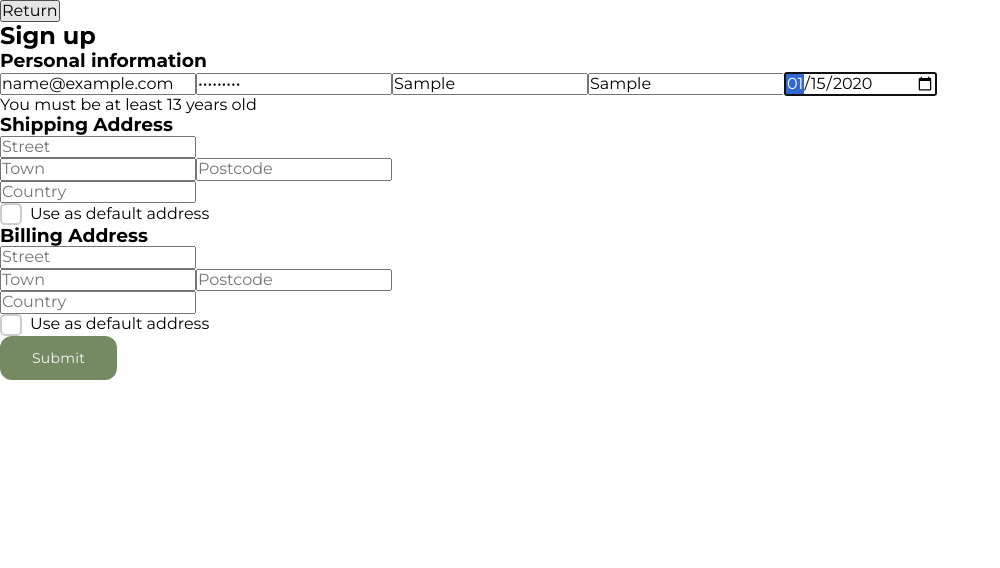
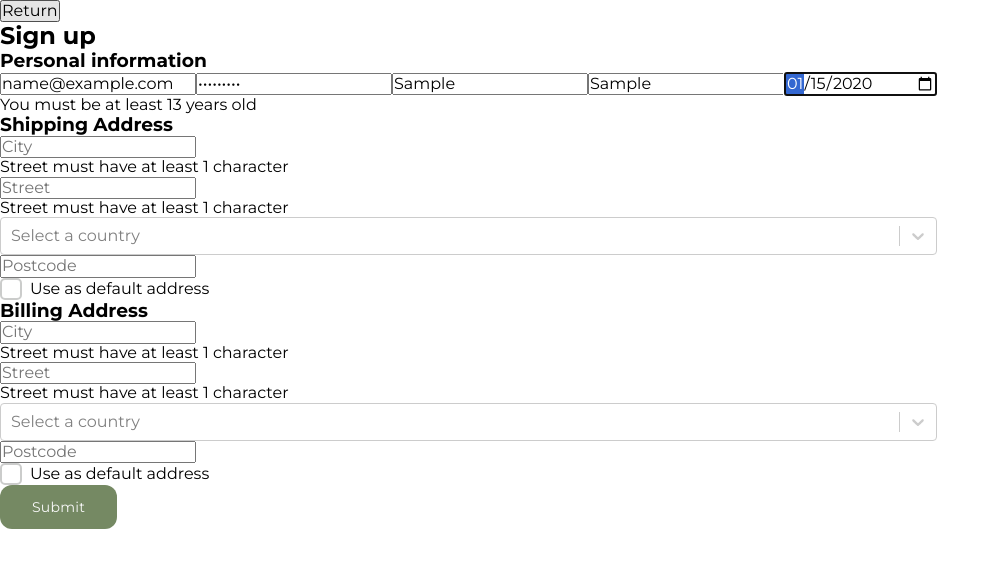
Before and after one commit to D4n1el13and37/e-commerce-app, a React (Vite) app: page / in a window 1280 px wide. Both pictures are taken after typing "name@example.com", "Sample123", "Sample", "Sample", "2020-01-15", "Sample" into the empty fields and a click on the button "Submit". Shown: the top 568 px of the page, without its empty margins (0-1000 px from the left). Built offline with nearby package versions, Linux system fonts and the light colour scheme.

Commit message:
feat: add validation fieds for shipping and billin addresses

```diff
--- a/package.json
+++ b/package.json
@@ -39,6 +39,7 @@
     "react-hook-form": "^7.51.4",
     "react-redux": "^9.1.2",
     "react-router-dom": "^6.23.0",
+    "react-select": "^5.8.0",
     "vite": "^5.2.10"
   },
   "devDependencies": {
--- a/src/App.tsx
+++ b/src/App.tsx
@@ -2,7 +2,7 @@
 // import { projectKey, getApiRoot } from './api/BuildClient';
 import React from 'react';
 
-import './App.css';
+// import './App.css';
 import Register from './pages/Register/Register';
 import Button from './components/ui/button/Button';
 import Checkbox from './components/ui/checkbox/Checkbox';
--- a/src/components/form/Address.tsx
+++ /dev/null
@@ -1,52 +0,0 @@
-import React from 'react';
-
-import Checkbox from '../ui/checkbox/Checkbox';
-
-export default function Address({ register, errors }) {
-  return (
-    <div>
-      <div>
-        <input
-          {...register('street', {
-            require: true,
-            minLength: {
-              value: 1,
-              message: 'Street must have at least 1 characters',
-            },
-          })}
-          type="text"
-          placeholder="Street"
-        />
-        <div>
-          <input
-            {...register('town', {
-              require: true,
-              minLength: {
-                value: 1,
-                message: 'Street must have at least 1 characters',
-              },
-              validate: (value: string) => {
-                const regexFirstName = /^[a-zA-Z]+$/;
-                if (!regexFirstName.test(value)) {
-                  return 'Street name must have just letters';
-                }
-              },
-            })}
-            type="text"
-            placeholder="Town"
-          />
-          <input
-            {...register('postcode', {
-              require: true,
-            })}
-            type="text"
-            placeholder="Postcode"
-          />
-        </div>
-        <input {...register('country')} type="text" placeholder="Country" />
-      </div>
-
-      <Checkbox label="Use as default address" />
-    </div>
-  );
-}
--- /dev/null
+++ b/src/components/form/AddressForm.tsx
@@ -0,0 +1,68 @@
+import React, { useState } from 'react';
+import Select from 'react-select';
+import Checkbox from '../ui/checkbox/Checkbox';
+
+export default function AddressForm({ register, errors }) {
+  const countries = [
+    { value: 'RUS', label: 'Russia', regex: /^\d{6}$/ },
+    { value: 'UKR', label: 'Ukraine', regex: /^\d{5}$/ },
+    { value: 'BLR', label: 'Belarus', regex: /^\d{6}$/ },
+    { value: 'GER', label: 'Germany', regex: /^\d{5}$/ },
+    { value: 'FRA', label: 'France', regex: /^\d{5}$/ },
+    { value: 'ITA', label: 'Italy', regex: /^\d{5}$/ },
+  ];
+
+  const [selectedCountry, setSelectedCountry] = useState(null);
+  const handleCountryChange = (selectedOption) => {
+    setSelectedCountry(selectedOption);
+  };
+
+  return (
+    <div>
+      <div>
+        <input
+          {...register('city', {
+            required: 'Street must have at least 1 character',
+            pattern: {
+              value: /^[a-zA-Z\s]+$/,
+              message: 'Street name must contain only letters',
+            },
+          })}
+          type="text"
+          placeholder="City"
+        />
+        {errors.city && <p>{errors.city.message}</p>}
+        <input
+          {...register('street', {
+            required: 'Street must have at least 1 character',
+          })}
+          type="text"
+          placeholder="Street"
+        />
+        {errors.street && <p>{errors.street.message}</p>}
+        <div></div>
+        <Select
+          {...register('country')}
+          options={countries}
+          onChange={handleCountryChange}
+          placeholder="Select a country"
+        />
+        {console.log(selectedCountry)}
+        <input
+          {...register('postcode', {
+            require: true,
+            validate: (value) =>
+              !selectedCountry ||
+              selectedCountry.regex.test(value) ||
+              'Invalid postcode for selected country',
+          })}
+          type="text"
+          placeholder="Postcode"
+        />
+        {errors.postcode && <div>{errors.postcode.message}</div>}
+      </div>
+
+      <Checkbox label="Use as default address" />
+    </div>
+  );
+}
--- a/src/components/form/BillingAddress.tsx
+++ b/src/components/form/BillingAddress.tsx
@@ -1,10 +1,11 @@
-import Address from './Address';
+import React from 'react';
+import AddressForm from './AddressForm';
 
 export default function BillingAddress({ register, errors }) {
   return (
     <div>
       <h3>Billing Address</h3>
-      <Address register={register} errors={errors} />
+      <AddressForm register={register} errors={errors} />
     </div>
   );
 }
--- a/src/components/form/RegisterForm.tsx
+++ b/src/components/form/RegisterForm.tsx
@@ -14,7 +14,7 @@ type RegisterFormFields = {
   dateBirth: string;
 
   street: string;
-  town: string;
+  city: string;
   postcode: number;
   country: string;
 };
--- a/src/components/form/ShippingAddress.tsx
+++ b/src/components/form/ShippingAddress.tsx
@@ -1,12 +1,11 @@
 import React from 'react';
-
-import Address from './Address';
+import AddressForm from './AddressForm';
 
 export default function ShippingAddress({ register, errors }) {
   return (
     <div>
       <h3>Shipping Address</h3>
-      <Address register={register} errors={errors} />
+      <AddressForm register={register} errors={errors} />
     </div>
   );
 }
```
Also changed, not shown: 1 other file (tests, documents, lock files or other folders).
